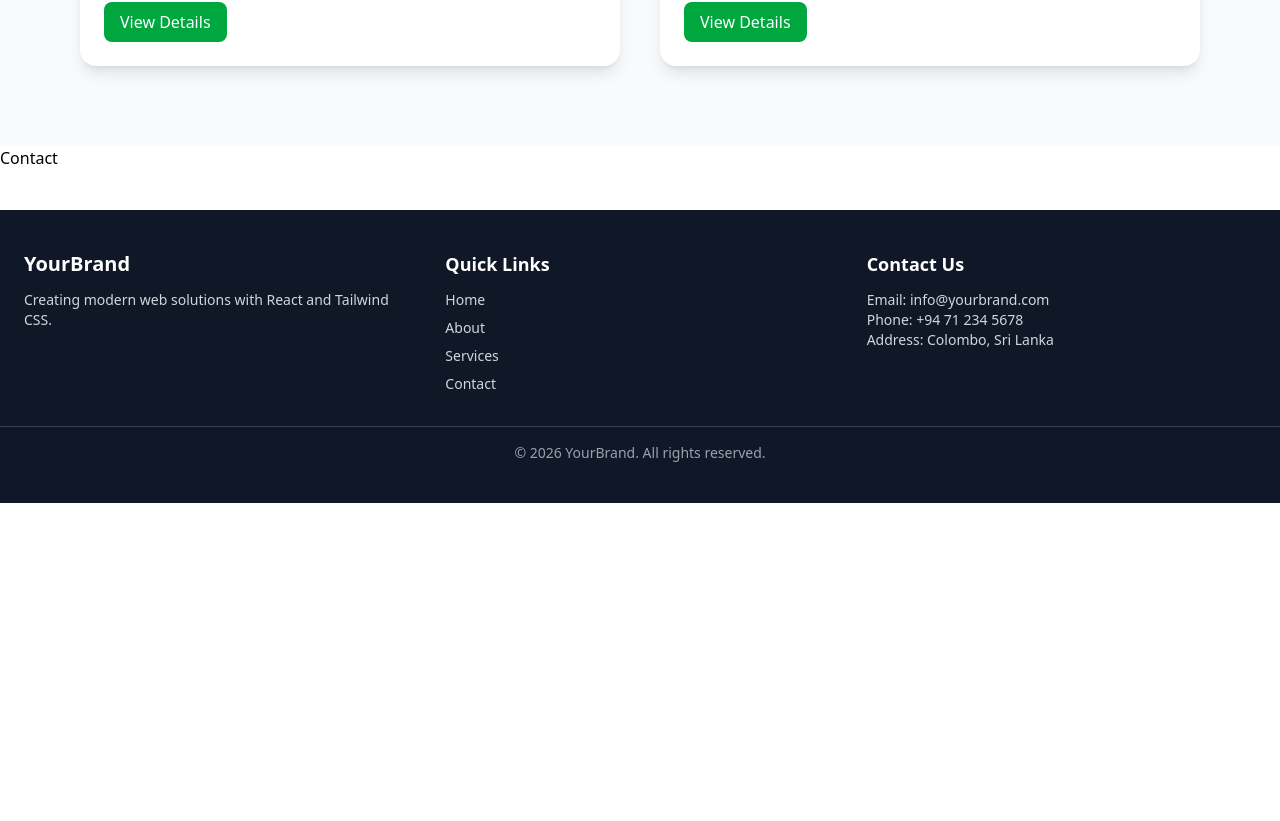
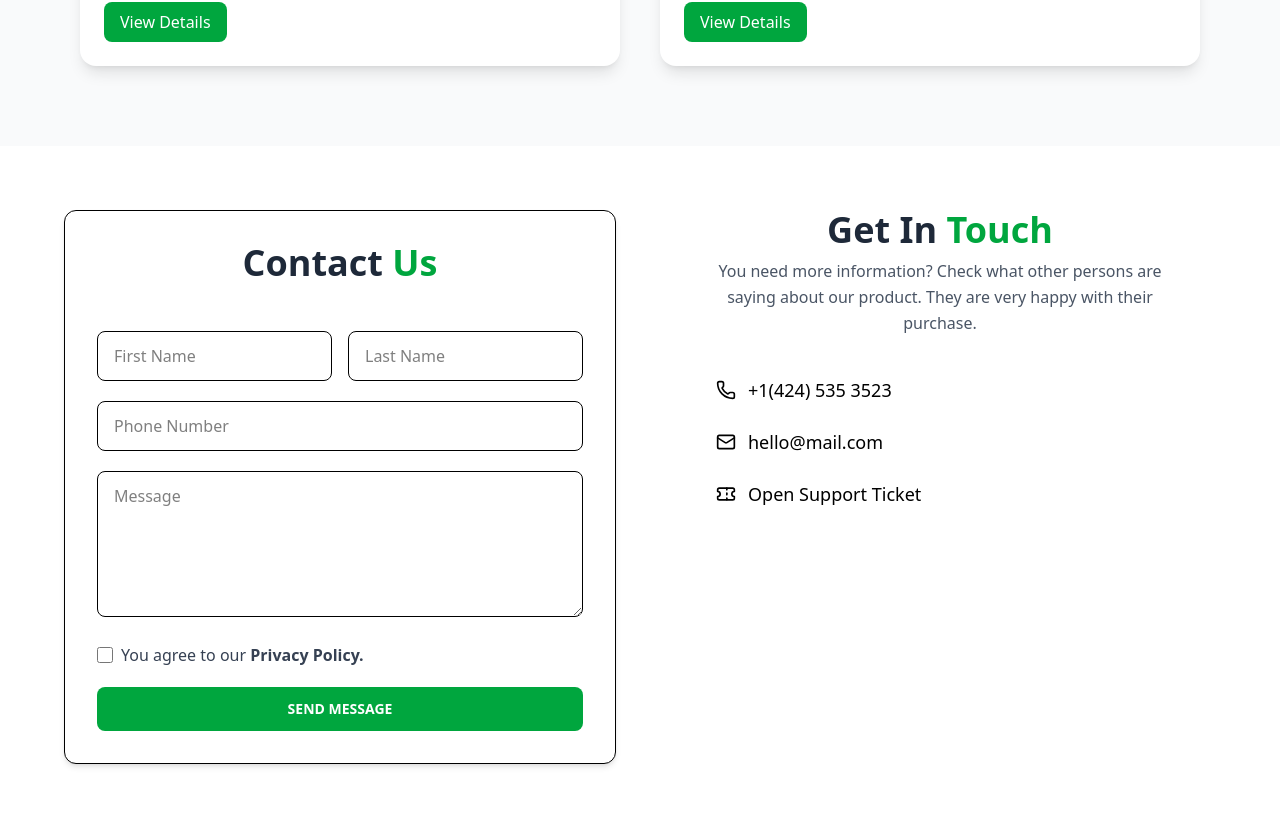
Before and after one commit to RakinduNiwunhella/SDGP, a React (Vite) app in the folder Front-End/LandingPage/: page / in a window 1280 px wide. Shown: the part 4319-5140 px from the top of the page. Before the commit the page ends 4822 px from the top, so only its background shows below. Built offline with nearby package versions, Linux system fonts and the light colour scheme.

Commit message:
Created contact page

```diff
--- a/Front-End/LandingPage/package.json
+++ b/Front-End/LandingPage/package.json
@@ -14,6 +14,7 @@
   "dependencies": {
     "@tailwindcss/vite": "^4.1.17",
     "gh-pages": "^6.3.0",
+    "lucide-react": "^0.554.0",
     "react": "^19.2.0",
     "react-dom": "^19.2.0",
     "tailwindcss-motion": "^1.1.1"
--- a/Front-End/LandingPage/src/Components/Contact.jsx
+++ b/Front-End/LandingPage/src/Components/Contact.jsx
@@ -1,9 +1,87 @@
-import React from 'react'
+import React from "react";
+import { Mail, Phone, Ticket } from "lucide-react";
 
 function Contact() {
   return (
-    <div>Contact</div>
-  )
+    <div className="w-full bg-white py-16 px-6 md:px-12">
+      <div className="max-w-6xl mx-auto grid md:grid-cols-2 gap-12 items-start">
+
+        {/* LEFT SIDE FORM */}
+        <div className="bg-white p-8 rounded-xl shadow-md border">
+          <h2 className="max-w-6xl mx-auto text-center mb-12 text-4xl font-bold text-gray-800 ">
+           Contact <span className="text-green-600"> Us</span>
+        </h2>
+
+          <form className="space-y-5">
+            <div className="grid grid-cols-2 gap-4">
+              <input
+                type="text"
+                placeholder="First Name"
+                className="border rounded-lg px-4 py-3 w-full focus:outline-none focus:ring focus:ring-gray-200"
+              />
+              <input
+                type="text"
+                placeholder="Last Name"
+                className="border rounded-lg px-4 py-3 w-full focus:outline-none focus:ring focus:ring-gray-200"
+              />
+            </div>
+
+            <input
+              type="text"
+              placeholder="Phone Number"
+              className="border rounded-lg px-4 py-3 w-full focus:outline-none focus:ring focus:ring-gray-200"
+            />
+
+            <textarea
+              placeholder="Message"
+              rows="5"
+              className="border rounded-lg px-4 py-3 w-full focus:outline-none focus:ring focus:ring-gray-200"
+            ></textarea>
+
+            <div className="flex items-center gap-2">
+              <input type="checkbox" className="w-4 h-4" />
+              <p className="text-gray-700">
+                You agree to our <span className="font-semibold">Privacy Policy.</span>
+              </p>
+            </div>
+
+            <button className="w-full bg-green-600 text-white py-3 rounded-lg text-sm font-semibold hover:bg-gray-800">
+              SEND MESSAGE
+            </button>
+          </form>
+        </div>
+
+        {/* RIGHT SIDE INFO */}
+        <div className="max-w-6xl mx-auto text-center mb-12">
+          <h2 className="text-4xl font-bold text-gray-800 mb-2">
+           Get In <span className="text-green-600"> Touch</span>
+        </h2>
+          <p className="text-gray-600 leading-relaxed mb-10 max-w-md">
+            You need more information? Check what other persons are saying about our product.
+            They are very happy with their purchase.
+          </p>
+
+          <div className="space-y-6 text-lg">
+            <div className="flex items-center gap-3">
+              <Phone className="w-5" />
+              <span>+1(424) 535 3523</span>
+            </div>
+
+            <div className="flex items-center gap-3">
+              <Mail className="w-5" />
+              <span>hello@mail.com</span>
+            </div>
+
+            <div className="flex items-center gap-3">
+              <Ticket className="w-5" />
+              <span>Open Support Ticket</span>
+            </div>
+          </div>
+        </div>
+
+      </div>
+    </div>
+  );
 }
 
-export default Contact
+export default Contact;
```
Also changed, not shown: 1 other file (tests, documents, lock files or other folders).
